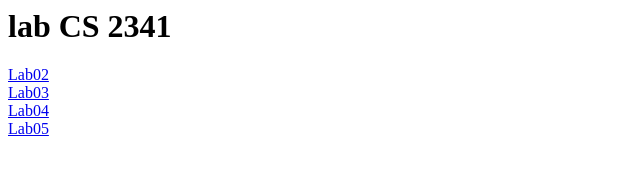
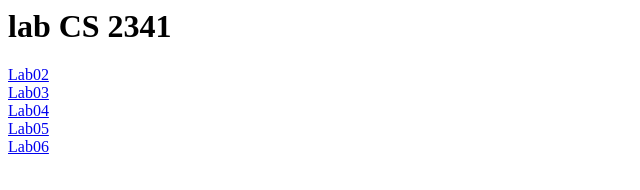
Before and after one commit to aleena1298/aleena1298.github.io, a plain HTML site: page index.html in a window 1280 px wide. Shown: the full height of the page, 0-640 px from the left. Drawn offline with Linux system fonts and the light colour scheme.

Commit message:
updated for lab06

```diff
--- a/index.html
+++ b/index.html
@@ -9,5 +9,7 @@
 <br>
 <a href="./Lab05/index.html">Lab05</a>
 <br>
+<a href="./Lab06/index.html">Lab06</a>
+<br>
 </body>
 </html>
```
